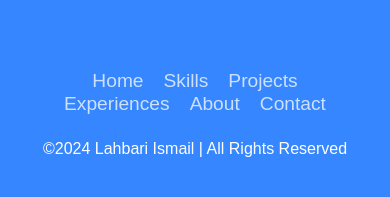
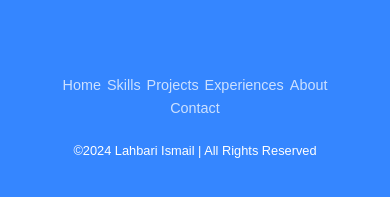
Before and after one commit to ismail-la/Portfolio-website, a Next.js app: page / in a window 390 px wide. Shown: the part 8979-9176 px from the top of the page. Built offline with nearby package versions, Linux system fonts and the light colour scheme.

Commit message:
Optimize: Improved Portfolio Code Structure and Performance

```diff
--- a/app/components/footer.css
+++ b/app/components/footer.css
@@ -1,4 +1,3 @@
-
 /* footer */
 footer {
   position: relative;
@@ -120,3 +119,36 @@ footer {
     background-position-x: 0px;
   }
 }
+
+/* Responsive Styles */
+@media (max-width: 768px) {
+  .social-icon__link {
+    font-size: 1.5rem;
+    margin: 0 5px;
+  }
+
+  .menu__link {
+    font-size: 1rem;
+    margin: 0 5px;
+  }
+
+  .footer p {
+    font-size: 0.9rem;
+  }
+}
+
+@media (max-width: 480px) {
+  .social-icon__link {
+    font-size: 1.2rem;
+    margin: 0 3px;
+  }
+
+  .menu__link {
+    font-size: 0.9rem;
+    margin: 0 3px;
+  }
+
+  .footer p {
+    font-size: 0.8rem;
+  }
+}
```
